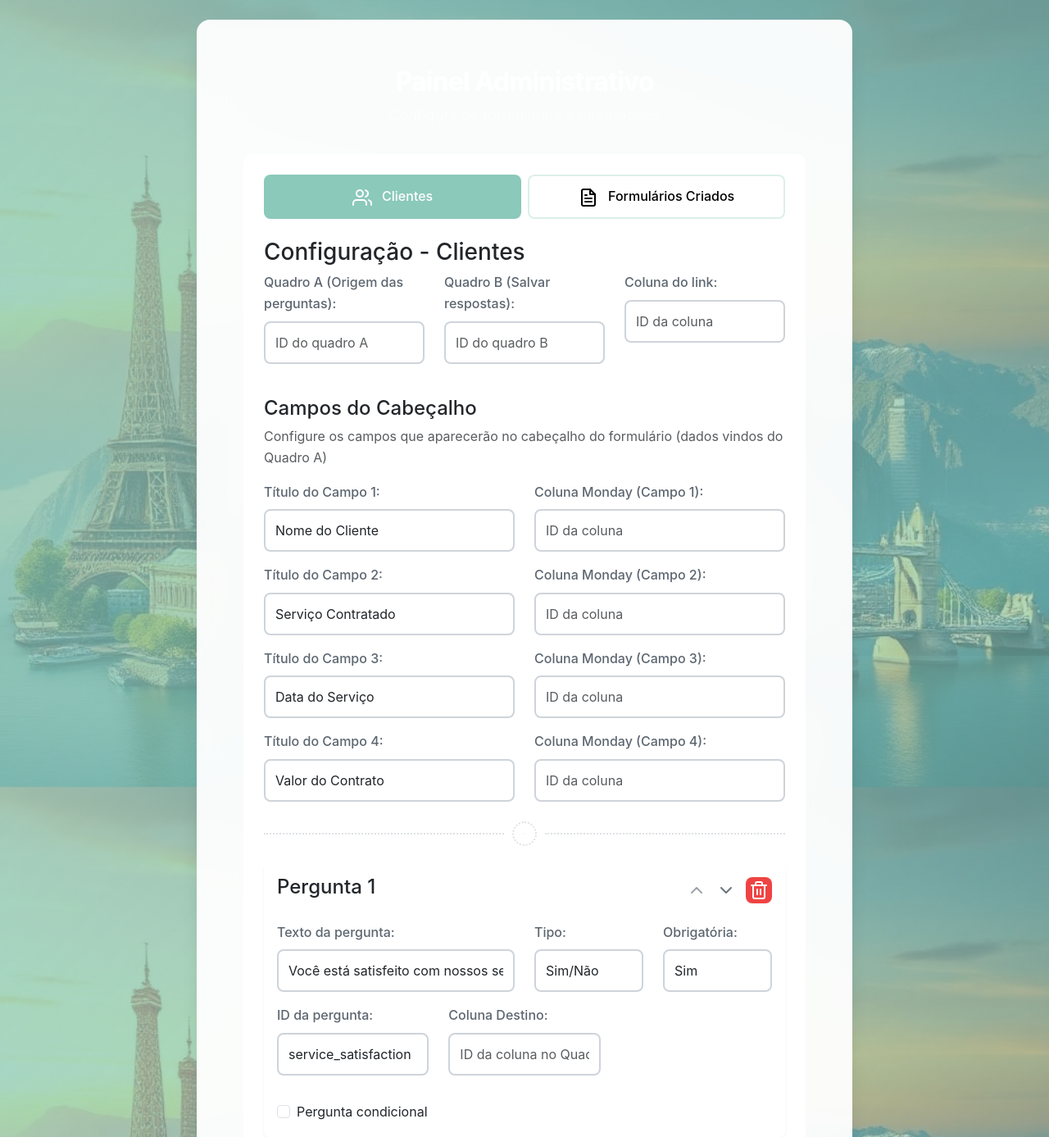
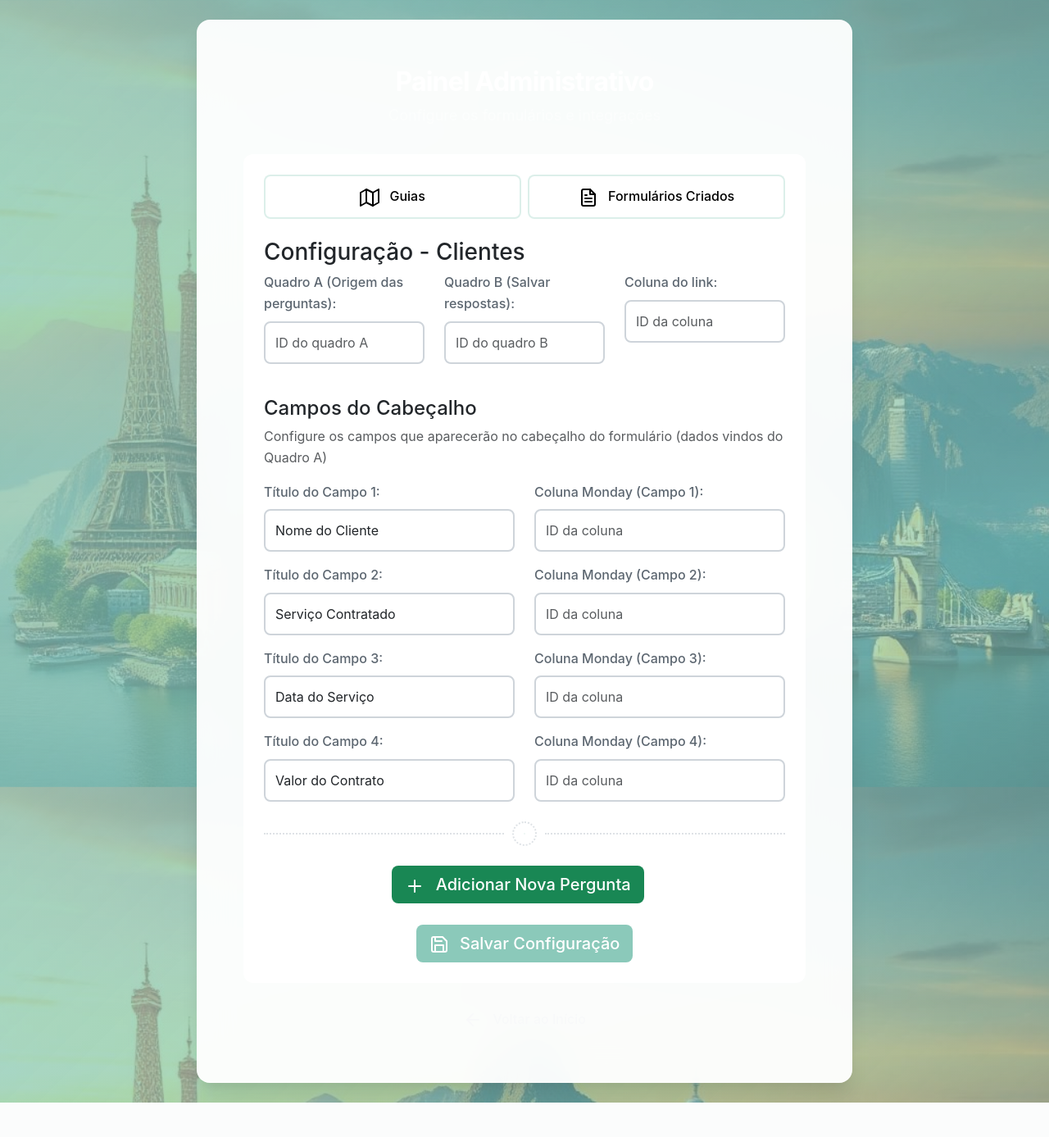
Before and after one commit to ricardocosta23/formularioguias, a Flask app: page /admin in a window 1280 px wide. Shown: the top 1387 px of the page at 82% size. After the commit the page ends 1345 px from the top, so only its background shows below. Run offline with Flask 3, Linux system fonts and the light colour scheme.

Commit message:
Update admin.html

```diff
--- a/templates/admin.html
+++ b/templates/admin.html
@@ -11,15 +11,15 @@
 
     <div class="admin-section">
         <div class="form-type-tabs">
-          <!--<button type="button" class="tab-button active" data-tab="guias">
+          <button type="button" class="tab-button active" data-tab="guias">
                 <i data-feather="map" class="me-2"></i>
                 Guias
-            </button>-->
-            <button type="button" class="tab-button" data-tab="clientes">
+            </button>
+            <!--<button type="button" class="tab-button" data-tab="clientes">
                 <i data-feather="users" class="me-2"></i>
                 Clientes
             </button>
-           <!-- <button type="button" class="tab-button" data-tab="fornecedores">
+          <button type="button" class="tab-button" data-tab="fornecedores">
                 <i data-feather="truck" class="me-2"></i>
                 Fornecedores
             </button>-->
```
